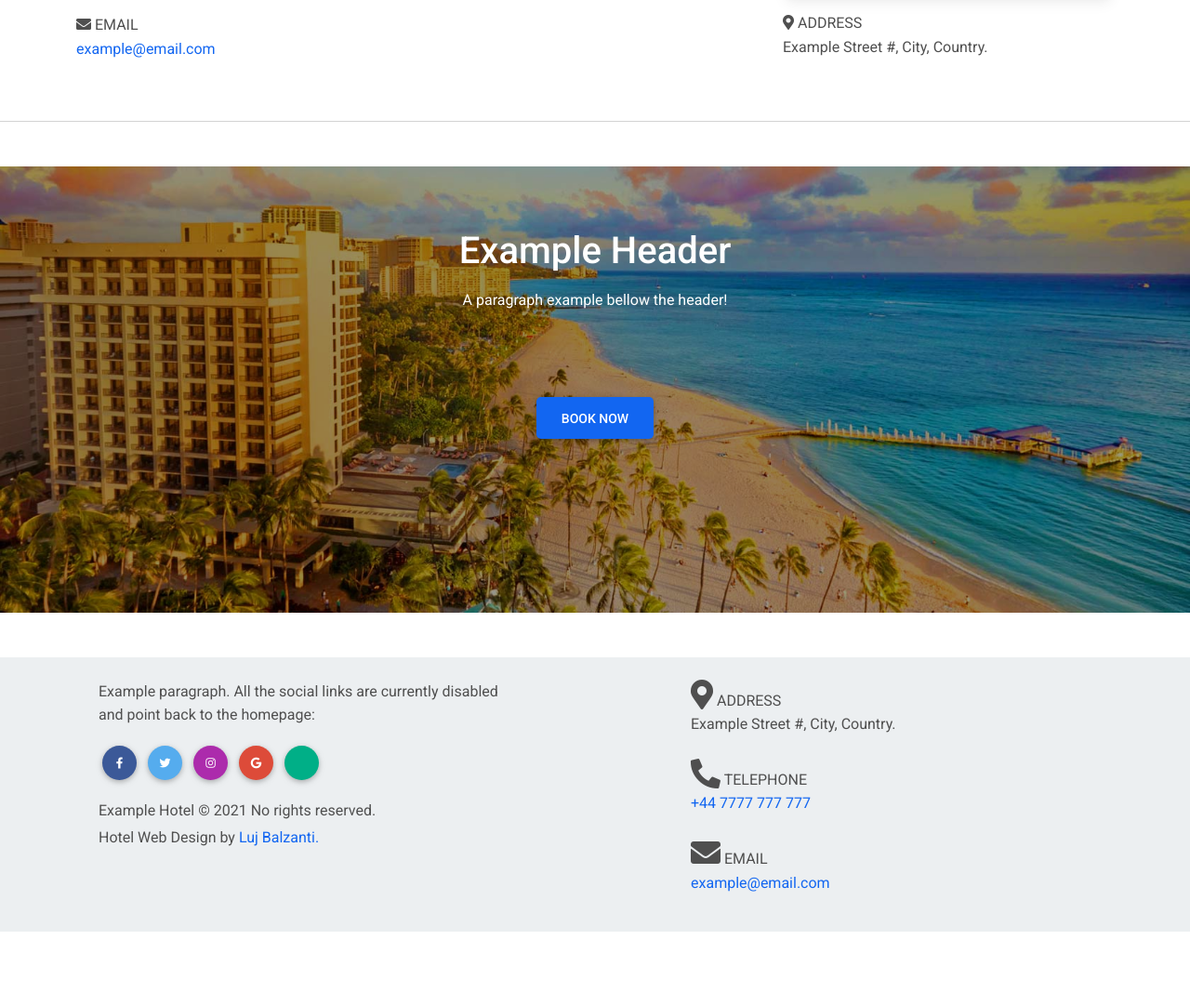
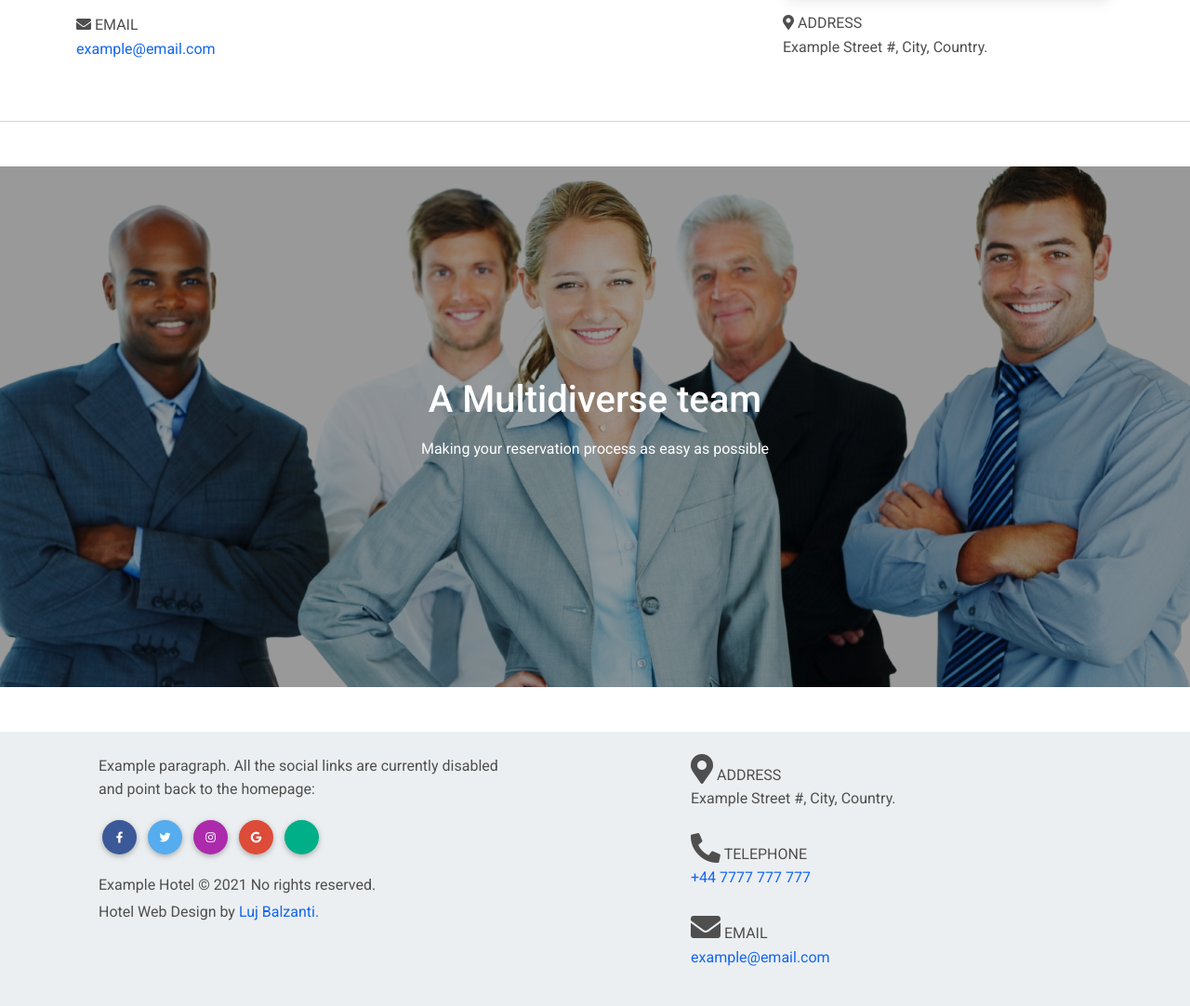
Before and after one commit to LujBalzanti/django-hotel-reservations, a Django app: page /contact/ in a window 1280 px wide. Shown: the part 417-1499 px from the top of the page at 93% size. Before the commit the page ends 1419 px from the top, so only its background shows below. Run offline with Django 3.2, Linux system fonts and the light colour scheme; some libraries are stand-ins or nearby versions.

Commit message:
feat: change contact background image

```diff
--- a/reservations/static/reservations/styles.css
+++ b/reservations/static/reservations/styles.css
@@ -34,6 +34,14 @@
     background-size: cover;
     background-position: center center;
     height: 60vh;
+}
+
+.team-bg-img {
+    background-image: url('contactTeam.jpg');
+    background-repeat: no-repeat;
+    background-size: cover;
+    background-position: center center;
+    height: 70vh;
 }
 
 /* Height for devices larger than 576px */
--- a/reservations/templates/reservations/contact.html
+++ b/reservations/templates/reservations/contact.html
@@ -51,22 +51,13 @@
     </section>
     <hr class="my-5" />
     <section class="mb-5">
-        <div class="bg-image homepage-bg-img">
+        <div class="bg-image team-bg-img">
           <div class="mask carousel-mask">
-            <div class="d-flex justify-content-center align-items-center h-50">
+            <div class="d-flex justify-content-center align-items-center h-100">
               <div class="text-center">
-                <h1 class="mb-3 text-white">Example Header</h1>
-                <p class="mb-3 text-white"> A paragraph example bellow the header! </p>
+                <h1 class="mb-3 text-white">A Multidiverse team</h1>
+                <p class="mb-3 text-white"> Making your reservation process as easy as possible </p>
               </div>
-            </div>
-            <div class="d-flex justify-content-center">
-              <a
-                class="btn btn-primary btn-lg m-2"
-                href="booking/"
-                role="button"
-                target="_blank"
-                >Book Now
-              </a>
             </div>
           </div>
         </div>
```
Also changed, not shown: reservations/static/reservations/contactTeam.jpg (added).
